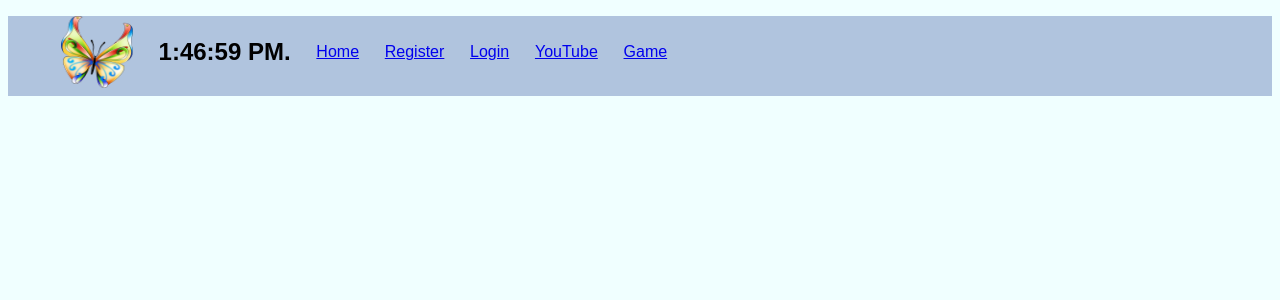
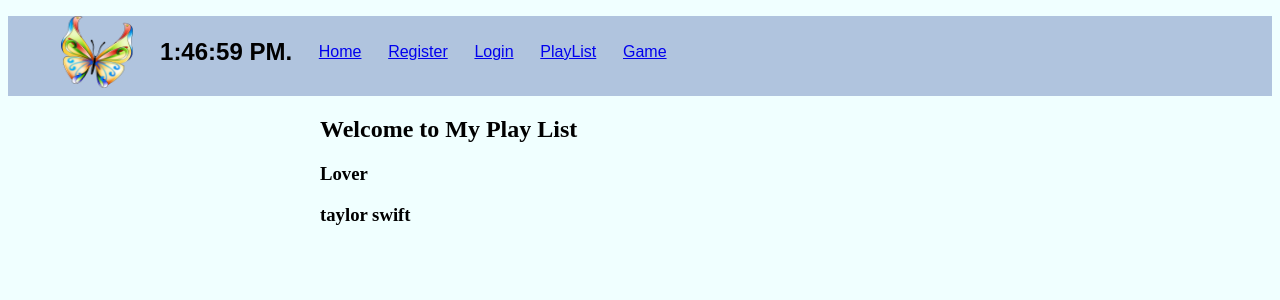
Before and after one commit to Galit1321/FullApp_react, a React (Create React App) app in the folder client/: page /PlayList in a window 1280 px wide. Shown: the top 300 px of the page. Built offline with nearby package versions, Linux system fonts and the light colour scheme.

Commit message:
video witout db  commit

```diff
--- a/client/src/App.js
+++ b/client/src/App.js
@@ -3,7 +3,7 @@ import { BrowserRouter as Router, Route, Switch } from "react-router-dom";
 import "./css/App.css";
 import Register from "./Register";
 import Nav from "./Nav";
-import Bar from "./Bar";
+import PlayList from "./Playlist";
 import Login from "./Login";
 import Game from "./Game";
 
@@ -26,8 +26,7 @@ class App extends Component {
             <Route path="/" exact component={Home} />
             <Route path="/Register" component={Register} />
             <Route path="/Login" component={Login} />
-
-            <Route path="/YouTube" component={Bar} />
+            <Route path="/PlayList" component={PlayList} />
             <Route path='/Game' component={Game}/>
           </Switch>
           </div>
--- a/client/src/Bar.js
+++ b/client/src/Bar.js
@@ -1,15 +1,13 @@
+import React from 'react';
+import "./css/Videos.css"
+import Video from './Video';
 
-import React from 'react';
-
-import ReactPlayer from "react-player";
 
 class Bar extends React.Component{
     constructor(props) {
         super(props);
         this.state = {
-
           data:[],
-
         };
       }
       componentDidMount() {
@@ -24,19 +22,17 @@ class Bar extends React.Component{
         const data=this.state.data;
         return (
             <div>
-            <table>
-          {data.length <= 0
+            <div className="header1">
+            <h2 >Welcome to My Play List</h2>
+            </div>
+
+            {data.length <= 0
             ? "NO DB ENTRIES YET"
             : data.map(dat => (
-                <tr className="tr_row" key={dat}>
-                <td>{dat.name}</td>
-                  <td>
-                    <ReactPlayer url={dat.url}/>
-                  </td>
-                </tr>
+              <Video data={dat}/>
               ))}
 
-      </table>
+
             </div>
         )};
 }
--- a/client/src/Login.js
+++ b/client/src/Login.js
@@ -1,6 +1,6 @@
 import React from "react";
 import Field from "./Field";
-import { Link } from "react-router-dom";
+
 import axios from "axios";
 
 
--- a/client/src/Nav.js
+++ b/client/src/Nav.js
@@ -30,8 +30,8 @@ class Nav extends React.Component {
           <Link to="/Login">
             <li>Login</li>
           </Link>
-          <Link to="/YouTube">
-          <li>YouTube</li>
+          <Link to="/PlayList">
+          <li>PlayList</li>
           </Link>
           <Link to="/Game">
           <li>Game</li>
--- /dev/null
+++ b/client/src/Playlist.js
@@ -0,0 +1,34 @@
+import React, { Component } from "react";
+import Video from './Video';
+
+class PlayList extends Component{
+
+    constructor(props) {
+        super(props);
+        this.state = {
+          data:[{artist:"taylor swift",song:"Lover",url:"https://www.youtube.com/watch?v=-BjZmE2gtdo",}],
+        };
+      }
+
+
+render(){
+    const data=this.state.data;
+    return(
+            <div>
+            <div className="header1">
+            <h2 >Welcome to My Play List</h2>
+            </div>
+
+            {data.length <= 0
+            ? "NO DB ENTRIES YET"
+            : data.map(dat => (
+              <Video data={dat}/>
+              ))}
+
+
+            </div>
+            );
+}
+}
+
+export default PlayList;
--- a/client/src/Register.js
+++ b/client/src/Register.js
@@ -36,7 +36,7 @@ class Register extends Component {
   };
 
   putDataToDB = () => {
-    this.setState({id: this.state.id++})
+    this.setState({id: this.state.id+1})
     axios.post("http://localhost:3001/api/putUser", {
       id: this.state.id,
       name: this.state.name,
--- /dev/null
+++ b/client/src/Video.js
@@ -0,0 +1,28 @@
+import React from 'react';
+import ReactPlayer from 'react-player';
+
+
+
+
+class Video extends React.Component{
+    constructor(props) {
+        super(props);
+        let data=props.data;
+        this.state={
+            url:data.url,
+            name:data.artist,
+            song: data.song,
+        }
+      }
+
+
+    render(){
+
+        return(<div className="videoContainer">
+        <h3>{this.state.song}</h3>
+        <h3>{this.state.name}</h3>
+        <ReactPlayer url={this.state.url}></ReactPlayer>
+        </div>);
+    }
+}
+export default Video;
--- a/client/src/css/App.css
+++ b/client/src/css/App.css
@@ -18,30 +18,14 @@ img {
 
 }
 
-table{
-  width: flex;
-  font: outline;
-  align-items: center;
-  border-collapse: collapse;
-}
 
-th{
-  margin: 0%;
-  padding: 0%;
-}
 h1{
   align-content: center;
   font-family:'Bradley Hand ITC', sans-serif;
   color: white;
   text-align: center;
 }
-.tr_row{
-  font-size: 7vh;
-  font-family:'Bradley Hand ITC', sans-serif;
-  margin: 0px,0px,30px,10px;
-  background-color: rgb(133, 125, 182);
-  align-content: center;
-}
+
 nav {
   align-items: center;
   min-height: 10vh;
@@ -59,39 +43,3 @@ nav {
   margin:10%,10%,10%,10%;
   font-family:'David', sans-serif;
 }
-
-.example_f {
-  border-radius: 4px;
-  background: linear-gradient(to right, #67b26b, #4ca2cb) !important;
-  border: none;
-  color: #ffffff;
-  text-align: center;
-  text-transform: uppercase;
-  font-size: 22px;
-  padding: 20px;
-  width: 200px;
-  transition: all 0.4s;
-  cursor: pointer;
-  margin: 5px;
-}
-.example_f span {
-  cursor: pointer;
-  display: inline-block;
-  position: relative;
-  transition: 0.4s;
-}
-.example_f span:after {
-  content: "\00bb";
-  position: absolute;
-  opacity: 0;
-  top: 0;
-  right: -20px;
-  transition: 0.5s;
-}
-.example_f:hover span {
-  padding-right: 25px;
-}
-.example_f:hover span:after {
-  opacity: 1;
-  right: 0;
-}
--- /dev/null
+++ b/client/src/css/Videos.css
@@ -0,0 +1,28 @@
+.header1{
+    display: flex;
+    justify-content: center;
+    align-items: center;
+    align-self: center;
+    font-family: 'Gill Sans', 'Gill Sans MT', Calibri, 'Trebuchet MS', sans-serif;
+    color: mediumblue;
+}
+
+table{
+    width: flex;
+    font: outline;
+    align-items: center;
+    border-collapse: collapse;
+
+  }
+
+  th{
+    margin: 0%;
+    padding: 0%;
+  }
+.tr_row{
+    font-size: 7vh;
+    font-family:'Bradley Hand ITC', sans-serif;
+    margin: 0px,0px,30px,10px;
+    background-color: rgb(133, 125, 182);
+    align-content: center;
+  }
```
